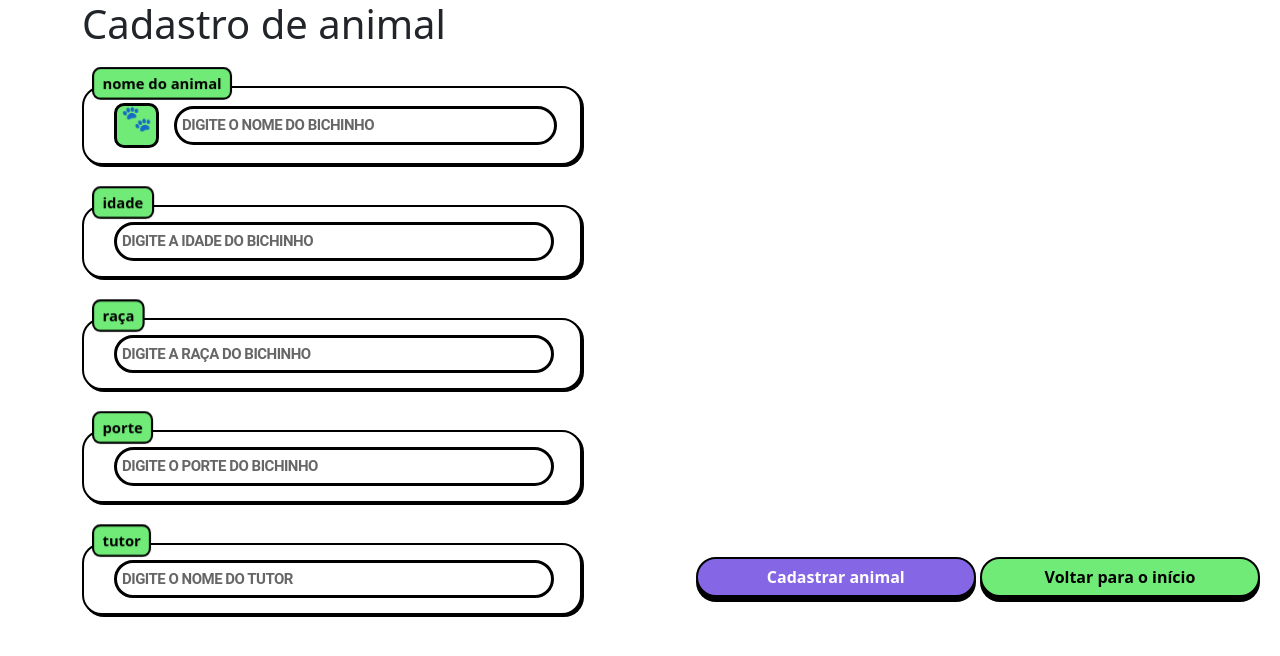
After one commit to HectorSemenssato/sistema-petshop, a PHP site: page /cadastrar_animal.php in a window 1280 px wide. The commit adds this page. Shown: the top 656 px of the page. Run offline with PHP 8.4, Linux system fonts and the light colour scheme.

Commit message:
feat: adicionado página de cadastro da ficha dos animais

```diff
--- /dev/null
+++ b/cadastrar_animal.php
@@ -0,0 +1,91 @@
+<!doctype html>
+<html lang="en">
+
+<head>
+    <meta charset="utf-8">
+    <meta name="viewport" content="width=device-width, initial-scale=1">
+    <title>Cadastro de animal</title>
+    <link href="https://cdn.jsdelivr.net/npm/bootstrap@5.3.3/dist/css/bootstrap.min.css" rel="stylesheet" integrity="sha384-QWTKZyjpPEjISv5WaRU9OFeRpok6YctnYmDr5pNlyT2bRjXh0JMhjY6hW+ALEwIH" crossorigin="anonymous">
+    <link rel="stylesheet" href="styles_cadastros.css">
+</head>
+
+<body>
+    <div class="container">
+        <div class="row">
+            <div class="col">
+                <H1>Cadastro de animal</H1>
+                <form action="cadastrar_toDB.php">
+                    <div class="input__container input_nomeanimal" data-label="nome do animal">
+                        <div class="shadow__input"></div>
+                        <button class="input__button__shadow">
+                            <p>🐾</p>
+                        </button>
+                        <input
+                            type="text"
+                            name="nomeanimal"
+                            class="input__search search_nomeanimal"
+                            placeholder="Digite o nome do bichinho" />
+                    </div>
+                    <div class="input__container input_idade" data-label="idade">
+                        <div class="shadow__input"></div>
+                        <input
+                            type="text"
+                            name="idadeanimal"
+                            class="input__search search_idade"
+                            placeholder="Digite a idade do bichinho" />
+                    </div>
+                    <div class="input__container input_raca" data-label="raça">
+                        <div class="shadow__input"></div>
+                        <input
+                            type="text"
+                            name="racaanimal"
+                            class="input__search search_raca"
+                            placeholder="Digite a raça do bichinho" />
+                    </div>
+                    <div class="input__container input_porte" data-label="porte">
+                        <div class="shadow__input"></div>
+                        <input
+                            type="text"
+                            name="porteanimal"
+                            class="input__search search_porte"
+                            placeholder="Digite o porte do bichinho" />
+                    </div>
+                    <div class="input__container input_tutor" data-label="tutor">
+                        <div class="shadow__input"></div>
+                        <input
+                            type="text"
+                            name="idadeanimal"
+                            class="input__search search_tutor"
+                            placeholder="Digite o nome do tutor" />
+                    </div>
+                    <!-- <div class="mb-3">
+                        <label for="lb_nomeanimal" class="form-label">Nome do animal:</label>
+                        <input type="text" class="form-control" name="nomeanimal" required>
+                    </div>
+                    <div class="mb-3">
+                        <label for="lb_idadeanimal" class="form-label">Idade:</label>
+                        <input type="text" class="form-control" name="idadeanimal" required>
+                    </div>
+                    <div class="mb-3">
+                        <label for="lb_raca">Raça:</label>
+                        <input type="text" class="form-control" name="raca" required>
+                    </div>
+                    <div class="mb-3">
+                        <label for="lb_porte">Porte:</label>
+                        <input type="text" class="form-control" name="porte" required>
+                    </div>
+                    <div class="mb-3">
+                        <label for="lb_tutor">Tutor:</label>
+                        <input type="text" class="form-control" name="tutor" required>
+                    </div> -->
+                    <button type="submit" class="btn btn-success">Cadastrar animal</button>
+                    <a href="index.php" class="btn btn-info">Voltar para o início</a>
+                </form>
+            </div>
+        </div>
+    </div>
+    <script src="https://cdn.jsdelivr.net/npm/@popperjs/core@2.11.8/dist/umd/popper.min.js" integrity="sha384-I7E8VVD/ismYTF4hNIPjVp/Zjvgyol6VFvRkX/vR+Vc4jQkC+hVqc2pM8ODewa9r" crossorigin="anonymous"></script>
+    <script src="https://cdn.jsdelivr.net/npm/bootstrap@5.3.3/dist/js/bootstrap.min.js" integrity="sha384-0pUGZvbkm6XF6gxjEnlmuGrJXVbNuzT9qBBavbLwCsOGabYfZo0T0to5eqruptLy" crossorigin="anonymous"></script>
+</body>
+
+</html>
--- /dev/null
+++ b/styles_cadastros.css
@@ -0,0 +1,172 @@
+.input__container {
+  position: relative;
+  background: #fff;
+  padding: 15px;
+  top: 25px;
+  display: flex;
+  justify-content: flex-start;
+  align-items: center;
+  gap: 15px;
+  border: 2px solid #000;
+  border-radius: 20px;
+  transition: all 400ms cubic-bezier(0.23, 1, 0.32, 1);
+  transform-style: preserve-3d;
+  perspective: 1000px;
+  box-shadow: 2px 2px #000;
+}
+
+.input__container:hover {
+  transform: rotateX(5deg) rotateY(1 deg) scale(1.05);
+  box-shadow: 10px 15px 0 -5px #8567e6, 10px 15px 0 0 #000;
+}
+
+.input__container::before {
+  content: attr(data-label);
+  position: absolute;
+  top: -18px;
+  left: 20px;
+  background: #71eb78;
+  color: #000;
+  font-weight: bold;
+  padding: 3px 8px;
+  font-size: 14px;
+  transform: translateZ(50px);
+  z-index: 4;
+  border: 2px solid #000;
+  border-radius: 8px;
+}
+
+.input_nomeanimal {
+  top: 30px;
+  width: 500px;
+}
+
+.input_idade {
+  top: 70px;
+  width: 500px;
+}
+
+.input_raca {
+  top: 110px;
+  width: 500px;
+}
+
+.input_porte {
+  top: 150px;
+  width: 500px;
+}
+
+.input_tutor {
+  top: 190px;
+  width: 500px;
+}
+
+.input__button__shadow {
+  cursor: pointer;
+  border: 3px solid #000;
+  border-radius: 10px;
+  background: #71eb78;
+  transition: all 0.5s ease;
+  display: flex;
+  justify-content: center;
+  align-items: center;
+  height: 45px;
+  width: 45px;
+  font-size: 25px;
+  position: relative;
+  font-weight: bold;
+  text-transform: uppercase;
+
+}
+
+.input__button__shadow:hover {
+  background: #71eb78;
+  transform: translateZ(10px) translateX(-5px) translateY(-5px);
+  box-shadow: 5px 5px 0 0 #000;
+}
+
+
+/* input type enter username */
+.input__search {
+  width: 100%;
+  outline: none;
+  border: 3px solid #000;
+  border-radius: 20px;
+  padding: 5px;
+  font-size: 15px;
+  background: #fff;
+  color: #000;
+  transition: all 400ms cubic-bezier(0.23, 1, 0.32, 1);
+  position: relative;
+  font-family: "Roboto", Arial, sans-serif;
+  letter-spacing: -0.5px;
+}
+
+.input__search::placeholder {
+  color: #666;
+  font-weight: bold;
+  text-transform: uppercase;
+}
+
+.input__search:hover,
+.input__search:focus {
+  background: #f0f0f0;
+  box-shadow: 5px 5px 0 0 #000;
+}
+
+.search_nomeanimal {
+  width: 383px;
+}
+
+.search_idade {
+  width: 440px;
+}
+
+.search_raca {
+  width: 440px;
+}
+
+.search_porte {
+  width: 440px;
+}
+
+.search_tutor {
+  width: 440px;
+}
+
+.btn-success {
+  position: relative;
+  width: 200px;
+  top: 110px;
+  left: 55%;
+  background-color: #8567e6;
+  width: 280px;
+  height: 40px;
+  margin-top: 2%;
+  border: 2px solid #000;
+  border-radius: 50px;
+  box-shadow: 0px 5px 0px 0px rgba(0,0,0,1);
+  font-weight: bold;
+  transition: all 0.2s ease
+}
+
+.btn-info {
+  position: relative;
+  width: 200px;
+  top: 110px;
+  left: 55%;
+  background-color: #71eb78;
+  width: 280px;
+  height: 40px;
+  margin-top: 2%;
+  border: 2px solid #000;
+  border-radius: 50px;
+  box-shadow: 0px 5px 0px 0px rgba(0,0,0,1);
+  font-weight: bold;
+  transition: all 0.2s ease;
+}
+
+.btn:hover{
+  box-shadow: 0px 0px #000000;
+  transition: all 0.2s ease
+}
```
Also changed, not shown: index.php (+5 -5 lines).
